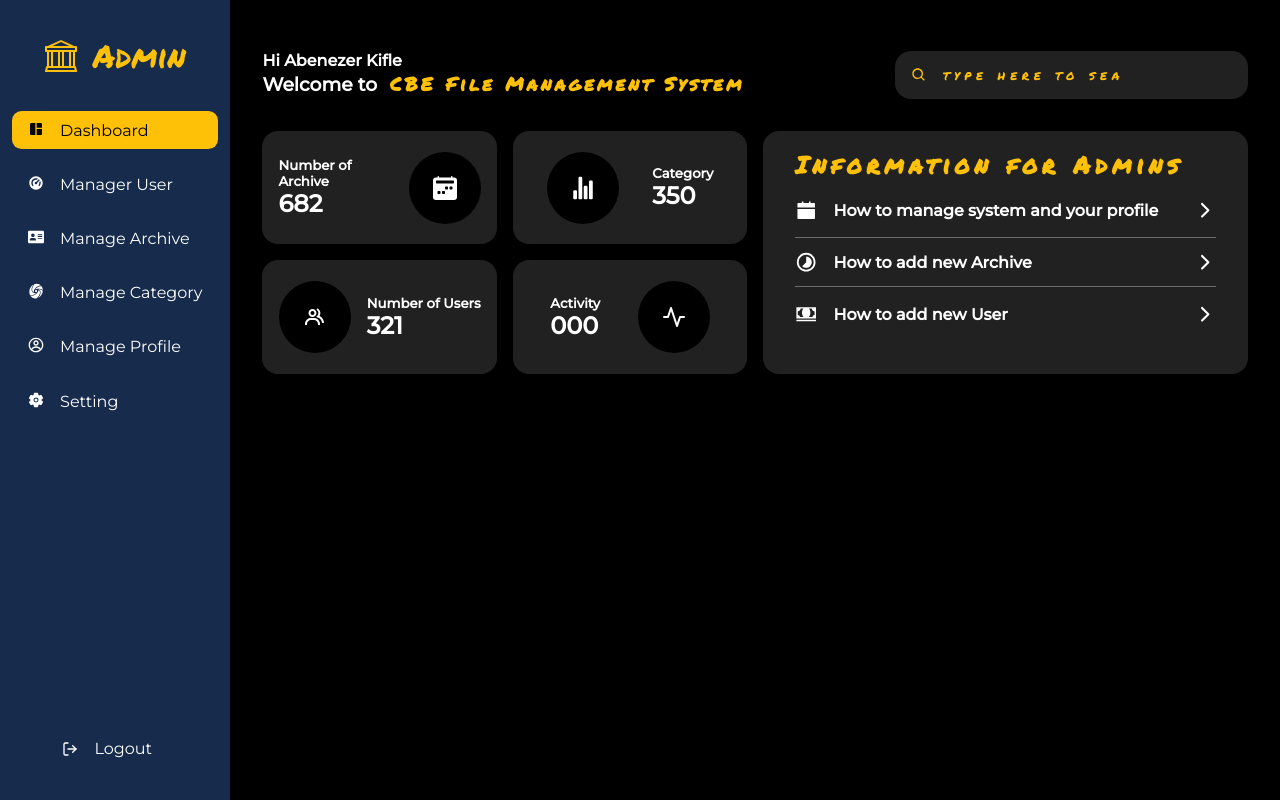
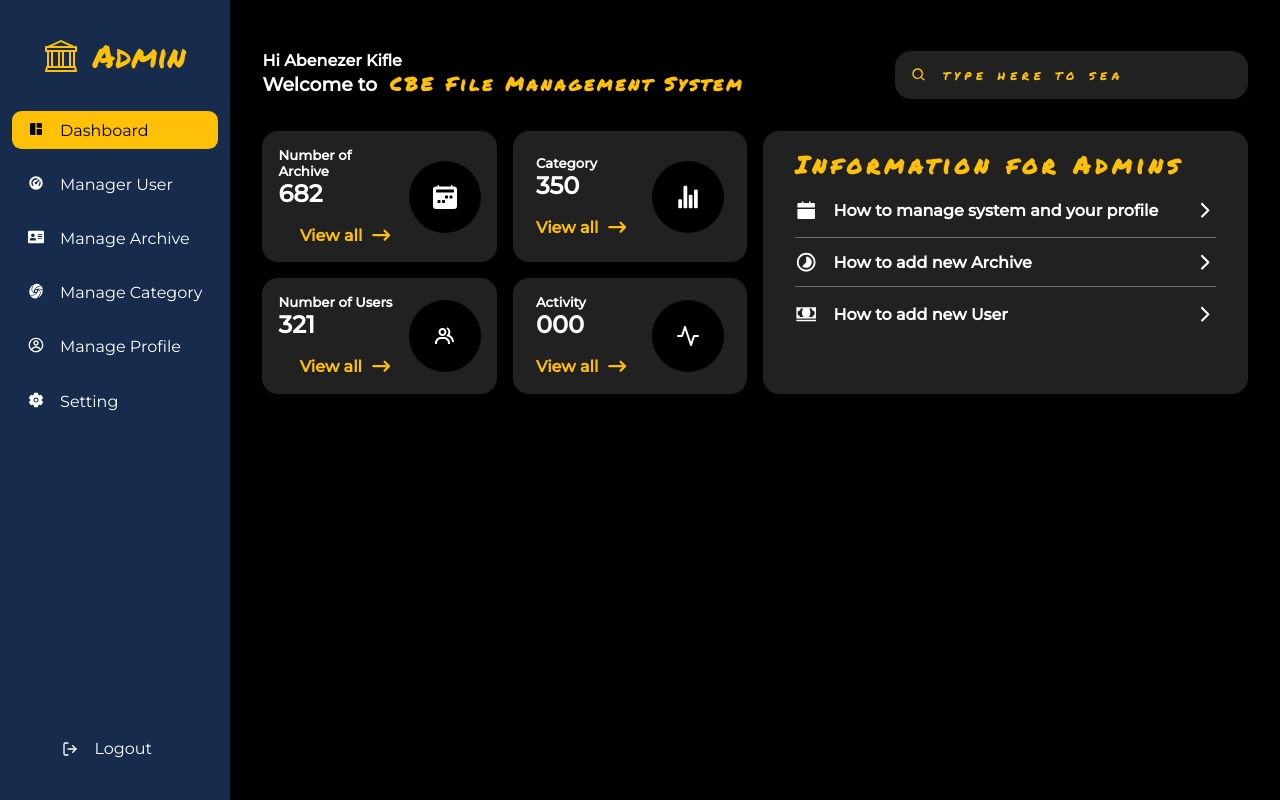
Before and after one commit to abenooo/admin_dashboard, a React (Create React App) app: page / in a window 1280 px wide. Built offline with nearby package versions, Linux system fonts and the light colour scheme.

Commit message:
Fix bugs on dashboard and rename file

```diff
--- a/src/componets/Analytics.jsx
+++ /dev/null
@@ -1,80 +0,0 @@
-import React from "react";
-import styled from "styled-components";
-import { cardStyle } from "./ReusableStyles";
-import { BsFillCalendar2WeekFill } from "react-icons/bs";
-import { IoStatsChart } from "react-icons/io5";
-import { BiGroup } from "react-icons/bi";
-import { FiActivity } from "react-icons/fi";
-export default function Analytics() {
-  return (
-    <Section>
-    <div className="analytic ">
-      <div className="content">
-        <h5>Number of Archive</h5>
-        <h2>682</h2>
-      </div>
-      <div className="logo">
-        <BsFillCalendar2WeekFill />
-      </div>
-    </div>
-    <div className="analytic">
-      <div className="logo">
-        <IoStatsChart />
-      </div>
-      <div className="content">
-        <h5>Category</h5>
-        <h2>350</h2>
-      </div>
-    </div>
-    <div className="analytic">
-      <div className="logo">
-        <BiGroup />
-      </div>
-      <div className="content">
-        <h5>Number of Users</h5>
-        <h2>321</h2>
-      </div>
-    </div>
-    <div className="analytic ">
-      <div className="content">
-        <h5>Activity</h5>
-        <h2>000</h2>
-      </div>
-      <div className="logo">
-        <FiActivity />
-      </div>
-    </div>
-  </Section>
-  );
-}
-
-const Section = styled.section`
-  display: grid;
-  grid-template-columns: repeat(2, 1fr);
-  gap: 1rem;
-  .analytic {
-    ${cardStyle};
-    padding: 1rem;
-    display: flex;
-    justify-content:space-evenly ;
-    align-items: center;
-    gap: 1rem;
-    transition: 0.5s ease-in-out;
-    &:hover{
-      background-color: #ffc107;
-      color: black;
-      svg{
-        color: white;
-      }
-    }
-    .logo{
-      background-color: black;
-      border-radius: 3rem;
-      display: flex;
-      justify-content: center;
-      align-items: center;
-      padding: 1.5rem;
-      font-size: 1.5rem;
-    }
-  }
-`;
--- a/src/componets/Dashboard.jsx
+++ b/src/componets/Dashboard.jsx
@@ -2,7 +2,7 @@ import React from "react";
 import Navbar from "./Navbar";
 import FAQ from "./FAQ";
 import styled from "styled-components";
-import Analytics from "./Analytics";
+import Card from "./Card";
 
 export default function Dashboard() {
   return (
@@ -10,7 +10,7 @@ export default function Dashboard() {
       <Navbar />
       <div className="grid">
         <div className="row_one">
-          <Analytics />
+          <Card />
           <FAQ />
         </div>
         <div className="row_two">
```
